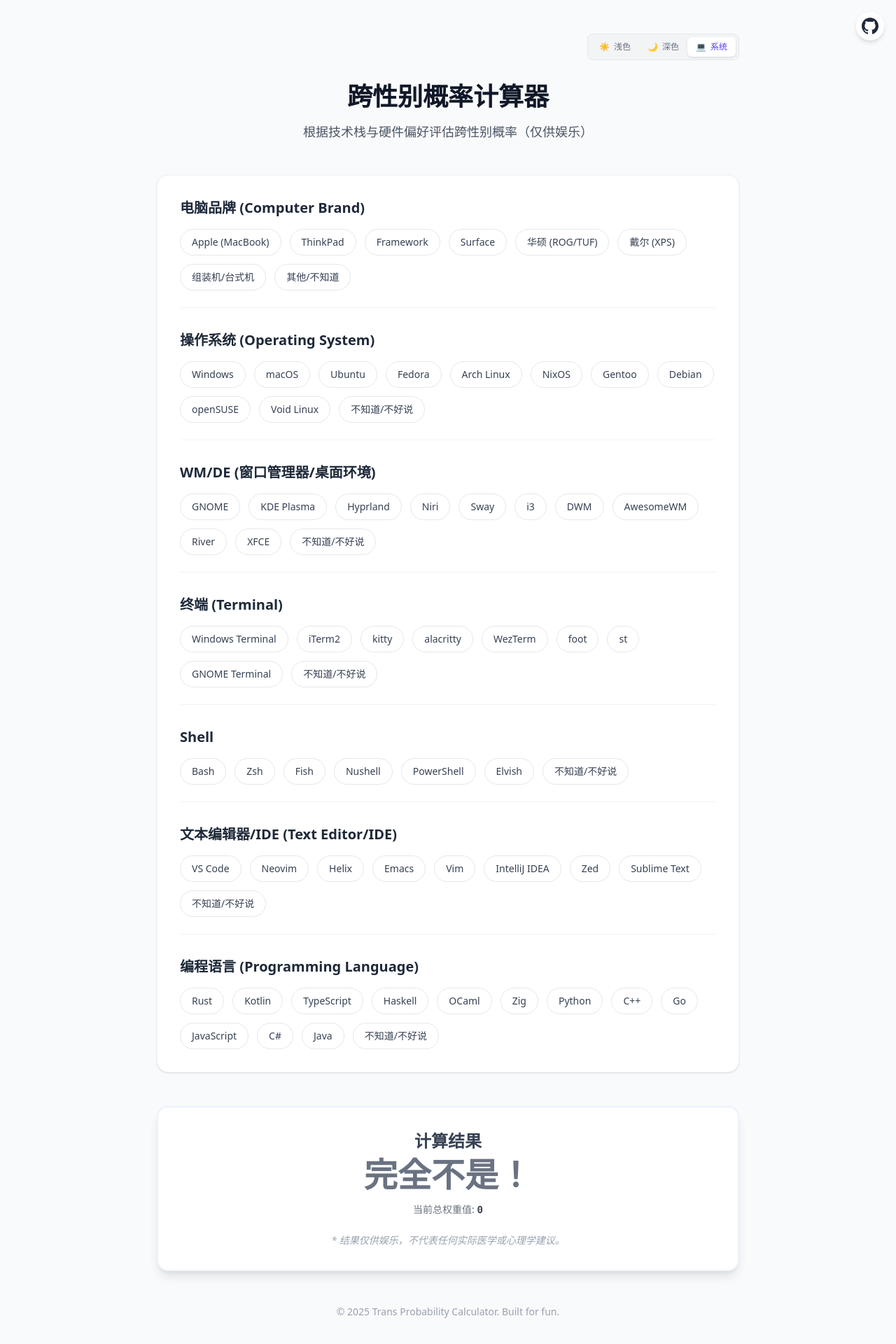
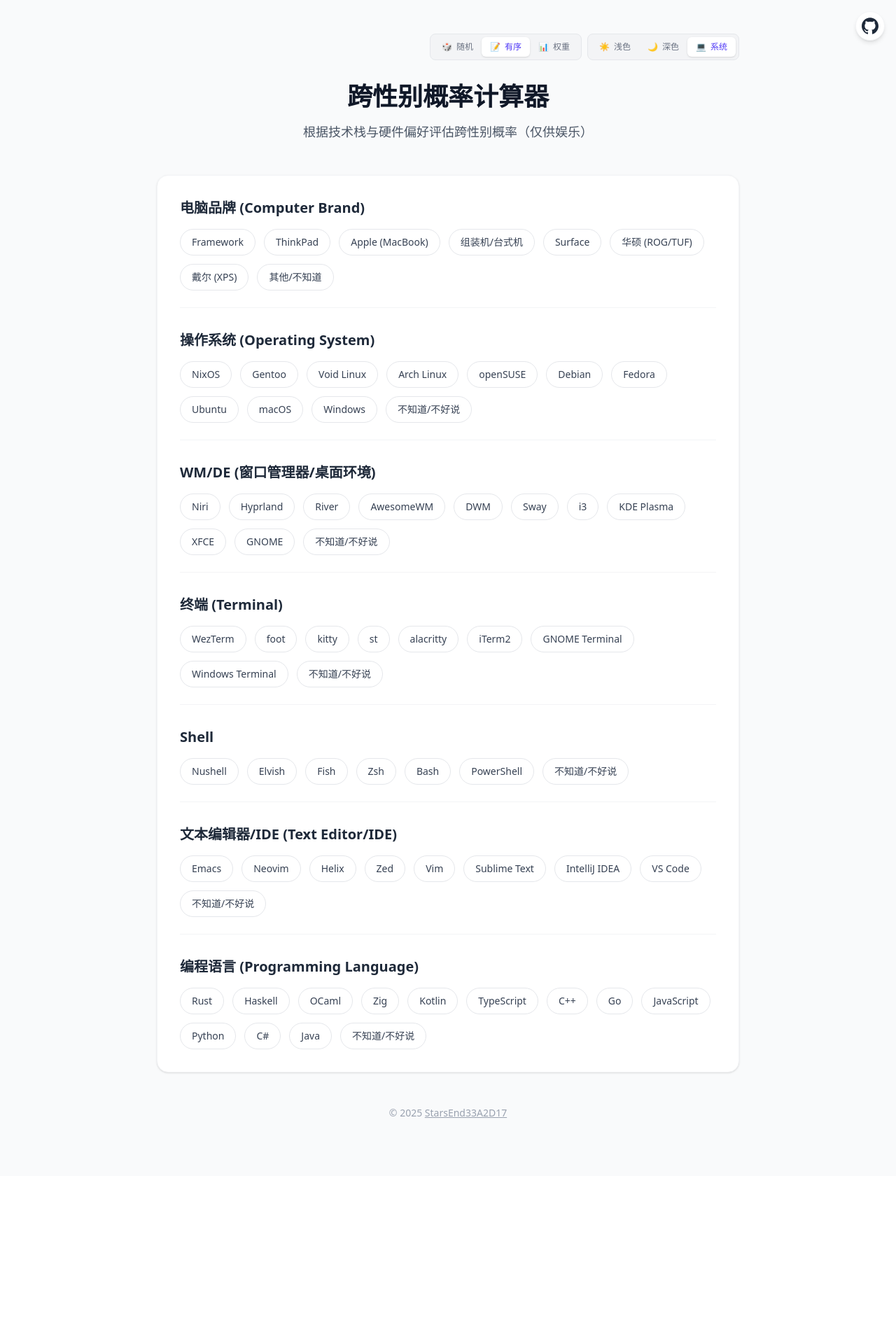
Before and after one commit to StarsEnd33A2D17/trans-calculator, a React (Vite) app: page / in a window 1280 px wide. Shown: the top 1920 px of the page at 70% size. After the commit the page ends 1680 px from the top, so only its background shows below. Built offline with nearby package versions, Linux system fonts and the light colour scheme.

Commit message:
更新显示方式：填满再说

```diff
--- a/src/App.tsx
+++ b/src/App.tsx
@@ -5,9 +5,33 @@
 import GithubLink from './components/GithubLink';
 import ThemeToggle from './components/ThemeToggle';
 import ScrollToTop from './components/ScrollToTop';
+import Settings from './components/Settings';
+import type { SortMode } from './components/Settings';
 
 const App: React.FC = () => {
   const [selections, setSelections] = useState<Record<string, string>>({});
+  const [sortMode, setSortMode] = useState<SortMode>('ordered');
+
+  const processedCategories = useMemo(() => {
+    return CATEGORIES.map((category) => {
+      let options = [...category.options];
+
+      if (sortMode === 'random') {
+        options = options
+          .map((value) => ({ value, sort: Math.random() }))
+          .sort((a, b) => a.sort - b.sort)
+          .map(({ value }) => value);
+      } else {
+        // 'ordered' or 'weights': sort by weight descending
+        options.sort((a, b) => (b.weight || 0) - (a.weight || 0));
+      }
+
+      return {
+        ...category,
+        processedOptions: options
+      };
+    });
+  }, [sortMode]);
 
   const totalWeight = useMemo(() => {
     return Object.entries(selections).reduce((acc, [catId, optId]) => {
@@ -24,6 +48,10 @@
     );
   }, [totalWeight]);
 
+  const allSelected = useMemo(() => {
+    return CATEGORIES.every((c) => selections[c.id]);
+  }, [selections]);
+
   const handleSelect = (categoryId: string, optionId: string) => {
     setSelections((prev) => ({
       ...prev,
@@ -33,7 +61,10 @@
 
   const resetSelections = () => {
     setSelections({});
+    window.scrollTo({ top: 0, behavior: 'smooth' });
   };
+
+  const showWeights = sortMode === 'weights';
 
   return (
     <div className="min-h-screen bg-gray-50 dark:bg-gray-950 transition-colors duration-300">
@@ -42,7 +73,8 @@
 
       <div className="max-w-4xl mx-auto py-8 px-4 sm:py-12 sm:px-6 lg:px-8">
         <header className="flex flex-col items-center mb-8 sm:mb-12">
-          <div className="w-full flex justify-end mb-8">
+          <div className="w-full flex justify-end mb-8 gap-2">
+            <Settings mode={sortMode} onChange={setSortMode} />
             <ThemeToggle />
           </div>
 
@@ -64,22 +96,35 @@
         </header>
 
         <main className="space-y-6 sm:space-y-8 bg-white dark:bg-gray-900 p-5 sm:p-8 rounded-2xl shadow-sm border border-gray-100 dark:border-gray-800">
-          {CATEGORIES.map((category) => (
+          {processedCategories.map((category) => (
             <CategoryComponent
               key={category.id}
               category={category}
+              options={category.processedOptions}
               selectedValue={selections[category.id]}
               onSelect={(optionId) => handleSelect(category.id, optionId)}
+              showWeights={showWeights}
             />
           ))}
         </main>
 
-        <section aria-live="polite" className="mt-12">
-          <Result result={result} totalWeight={totalWeight} />
+        <section aria-live="polite">
+          {allSelected && (
+            <Result result={result} totalWeight={totalWeight} showWeights={showWeights} />
+          )}
         </section>
 
         <footer className="mt-12 pb-8 text-center text-gray-400 dark:text-gray-600 text-xs sm:text-sm">
-          <p>&copy; {new Date().getFullYear()} Trans Probability Calculator. Built for fun.</p>
+          <p>
+            &copy; {new Date().getFullYear()} <a
+              href="https://github.com/StarsEnd33A2D17"
+              target="_blank"
+              rel="noopener noreferrer"
+              className="hover:text-indigo-500 transition-colors underline"
+            >
+              StarsEnd33A2D17
+            </a>
+          </p>
         </footer>
       </div>
     </div>
--- a/src/components/Category.tsx
+++ b/src/components/Category.tsx
@@ -1,29 +1,36 @@
 import React from 'react';
-import type { Category } from '../types';
+import type { Category, Option } from '../types';
 
 interface CategoryProps {
   category: Category;
+  options: Option[];
   selectedValue: string | undefined;
   onSelect: (optionId: string) => void;
+  showWeights: boolean;
 }
 
-const CategoryComponent: React.FC<CategoryProps> = ({ category, selectedValue, onSelect }) => {
+const CategoryComponent: React.FC<CategoryProps> = ({ category, options, selectedValue, onSelect, showWeights }) => {
   return (
     <div className="border-b border-gray-100 dark:border-gray-800 pb-6 last:border-0 last:pb-0">
       <h2 className="text-xl font-semibold text-gray-800 dark:text-gray-200 mb-4">{category.title}</h2>
       <div className={`flex flex-wrap gap-3 ${category.horizontal ? 'flex-row' : ''}`}>
-        {category.options.map((option) => (
+        {options.map((option) => (
           <button
             key={option.id}
             onClick={() => onSelect(option.id)}
-            className={`px-4 py-2 rounded-full text-sm font-medium transition-all border
+            className={`px-4 py-2 rounded-full text-sm font-medium transition-all border flex items-center gap-2
               ${
                 selectedValue === option.id
                   ? 'bg-indigo-600 text-white border-indigo-600 dark:bg-indigo-500 dark:border-indigo-500 shadow-md'
                   : 'bg-white text-gray-700 border-gray-200 dark:bg-gray-800 dark:text-gray-300 dark:border-gray-700 hover:border-indigo-300 hover:bg-indigo-50 dark:hover:border-indigo-600 dark:hover:bg-gray-700'
               }`}
           >
-            {option.label}
+            <span>{option.label}</span>
+            {showWeights && option.weight !== undefined && (
+              <span className={`text-xs opacity-80 font-mono ${selectedValue === option.id ? 'text-indigo-100' : 'text-gray-400'}`}>
+                {option.weight}
+              </span>
+            )}
           </button>
         ))}
       </div>
--- a/src/components/Result.tsx
+++ b/src/components/Result.tsx
@@ -4,19 +4,22 @@
 interface ResultProps {
   result: ProbabilityLevel;
   totalWeight: number;
+  showWeights: boolean;
 }
 
-const Result: React.FC<ResultProps> = ({ result, totalWeight }) => {
+const Result: React.FC<ResultProps> = ({ result, totalWeight, showWeights }) => {
   return (
-    <div className="mt-12 text-center p-8 bg-white dark:bg-gray-800/50 rounded-2xl shadow-lg border-2 border-indigo-50 dark:border-gray-700">
+    <div className="mt-12 text-center p-8 bg-white dark:bg-gray-800/50 rounded-2xl shadow-lg border-2 border-indigo-50 dark:border-gray-700 animate-in fade-in slide-in-from-bottom-4 duration-700">
       <h3 className="text-2xl font-bold text-gray-700 dark:text-gray-300 mb-2">计算结果</h3>
       <div className="flex flex-col items-center justify-center">
         <span className={`text-5xl font-black mb-4 ${result.color}`}>
           {result.message}
         </span>
-        <div className="text-gray-500 dark:text-gray-400 text-sm">
-          当前总权重值: <span className="font-mono font-bold text-gray-700 dark:text-gray-200">{totalWeight}</span>
-        </div>
+        {showWeights && (
+          <div className="text-gray-500 dark:text-gray-400 text-sm animate-in fade-in duration-300">
+            当前总权重值: <span className="font-mono font-bold text-gray-700 dark:text-gray-200">{totalWeight}</span>
+          </div>
+        )}
       </div>
       <p className="mt-6 text-sm text-gray-400 dark:text-gray-500 italic">
         * 结果仅供娱乐，不代表任何实际医学或心理学建议。
--- /dev/null
+++ b/src/components/Settings.tsx
@@ -0,0 +1,39 @@
+import React from 'react';
+
+export type SortMode = 'random' | 'ordered' | 'weights';
+
+interface SettingsProps {
+  mode: SortMode;
+  onChange: (mode: SortMode) => void;
+}
+
+const Settings: React.FC<SettingsProps> = ({ mode, onChange }) => {
+  const modes: { value: SortMode; icon: string; label: string }[] = [
+    { value: 'random', icon: '🎲', label: '随机' },
+    { value: 'ordered', icon: '📝', label: '有序' },
+    { value: 'weights', icon: '📊', label: '权重' },
+  ];
+
+  return (
+    <div className="flex bg-gray-100 dark:bg-gray-800 p-1 rounded-lg border border-gray-200 dark:border-gray-700">
+      {modes.map((m) => (
+        <button
+          key={m.value}
+          onClick={() => onChange(m.value)}
+          className={`flex items-center gap-1.5 px-3 py-1.5 rounded-md text-xs font-medium transition-all
+            ${
+              mode === m.value
+                ? 'bg-white dark:bg-gray-700 text-indigo-600 dark:text-indigo-400 shadow-sm'
+                : 'text-gray-500 dark:text-gray-400 hover:text-gray-700 dark:hover:text-gray-200'
+            }`}
+          aria-label={`Switch to ${m.label} mode`}
+        >
+          <span>{m.icon}</span>
+          <span className="hidden sm:inline">{m.label}</span>
+        </button>
+      ))}
+    </div>
+  );
+};
+
+export default Settings;
```
